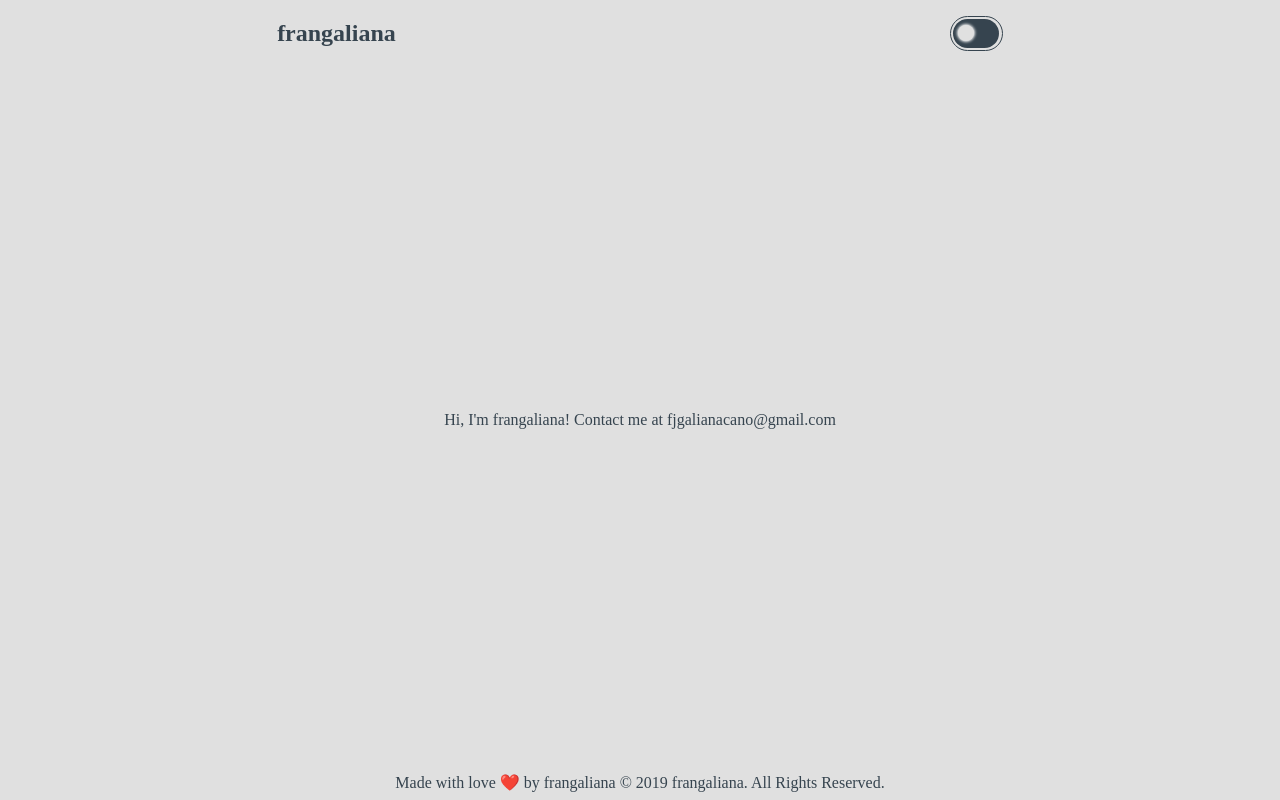
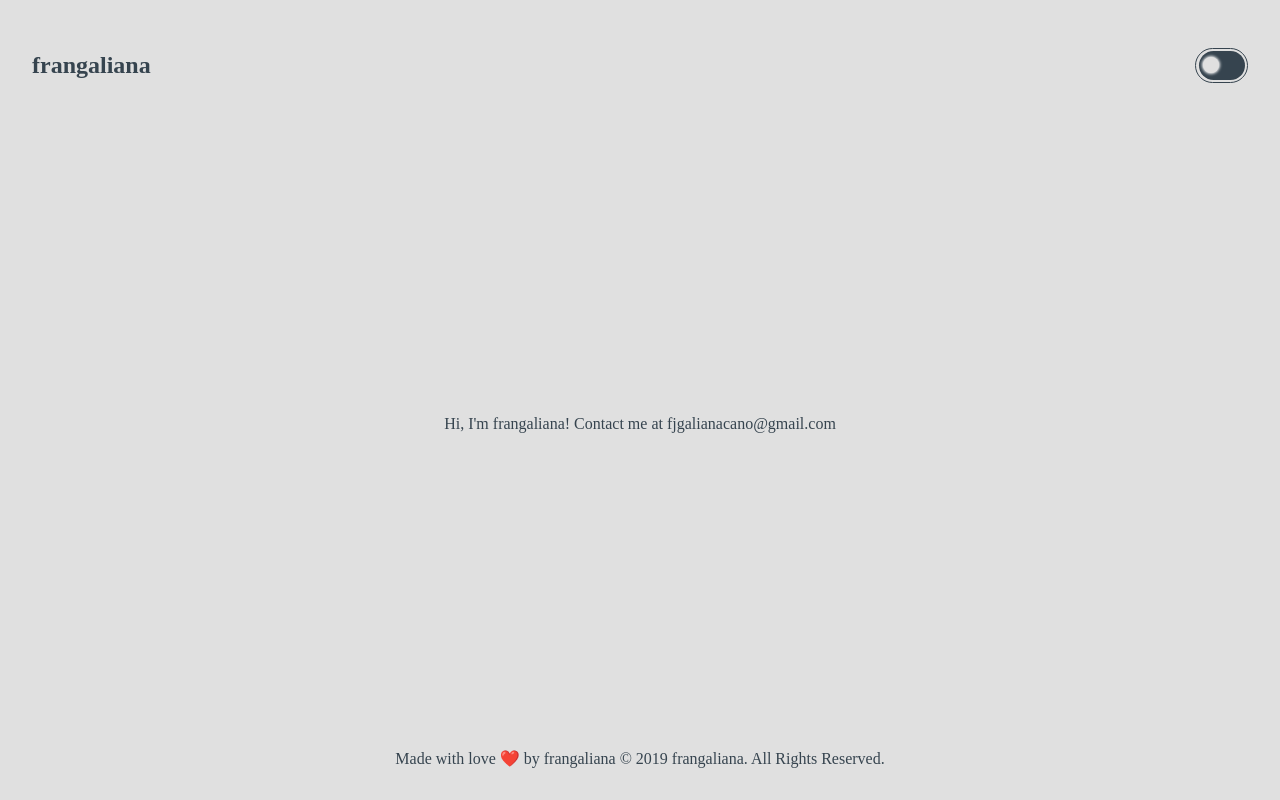
Before and after one commit to 4gustinDominguez/older-portfolio, a React app: page / in a window 1280 px wide. Built offline with nearby package versions, Linux system fonts and the light colour scheme; a web font is replaced by a local one.

Commit message:
master: modified layout styles

```diff
--- a/src/app.container.tsx
+++ b/src/app.container.tsx
@@ -20,7 +20,7 @@ const GlobalStyle = createGlobalStyle<GlobalStyleProps>`
   body{
     box-sizing: border-box;
     margin: 0;
-    padding: 0;
+    padding: 2em;
     font-family: ${({ theme: { typography } }): string => typography.fontFamily};
     color: ${({ mode, theme: { palette } }): string => palette[mode].font};
     background-color: ${({ mode, theme: { palette } }): string => palette[mode].background}
@@ -41,14 +41,14 @@ export const App: React.FC<AppProps> = () => {
           <GlobalStyle mode={mode} />
           <TagsHeader mode={mode} theme={theme} />
           <GeneralLayout
-            HeaderChildren={
+            Header={
               <>
                 <h1>frangaliana</h1>
                 <ModeSwitch toggleMode={handleMode} mode={mode} />
               </>
             }
-            ContentChildren={<>Hi, I&apos;m frangaliana! Contact me at fjgalianacano@gmail.com</>}
-            FooterChildren={<>Made with love ❤️ by frangaliana © 2019 frangaliana. All Rights Reserved.</>}
+            Content={<>Hi, I&apos;m frangaliana! Contact me at fjgalianacano@gmail.com</>}
+            Footer={<>Made with love ❤️ by frangaliana © 2019 frangaliana. All Rights Reserved.</>}
           ></GeneralLayout>
         </>
       </ThemeProvider>
--- a/src/common/mode-switch/mode-switch.styled.ts
+++ b/src/common/mode-switch/mode-switch.styled.ts
@@ -7,6 +7,7 @@ type CheckboxProps = {
 };
 
 export const CheckBoxWrapper = styled.div<CheckboxProps>`
+  flex-shrink: 0;
   position: relative;
   width: 3.3rem;
   height: 2.2rem;
--- a/src/layouts/general-layout/general-layout.component.tsx
+++ b/src/layouts/general-layout/general-layout.component.tsx
@@ -1,16 +1,16 @@
 import * as React from 'react';
-import { Header, Content, Footer, GeneralStyled } from './general-layout.styled';
+import { HeaderStyled, ContentStyled, FooterStyled, GeneralStyled } from './general-layout.styled';
 
 type GeneralLayoutProps = {
-  HeaderChildren: React.ReactNode;
-  ContentChildren: React.ReactNode;
-  FooterChildren: React.ReactNode;
+  Header: React.ReactNode;
+  Content: React.ReactNode;
+  Footer: React.ReactNode;
 };
 
-export const GeneralLayout: React.FC<GeneralLayoutProps> = ({ HeaderChildren, ContentChildren, FooterChildren }) => (
+export const GeneralLayout: React.FC<GeneralLayoutProps> = ({ Header, Content, Footer }) => (
   <GeneralStyled>
-    <Header>{HeaderChildren}</Header>
-    <Content>{ContentChildren}</Content>
-    <Footer>{FooterChildren}</Footer>
+    <HeaderStyled>{Header}</HeaderStyled>
+    <ContentStyled>{Content}</ContentStyled>
+    <FooterStyled>{Footer}</FooterStyled>
   </GeneralStyled>
 );
--- a/src/layouts/general-layout/general-layout.styled.ts
+++ b/src/layouts/general-layout/general-layout.styled.ts
@@ -1,28 +1,26 @@
 import styled from '../../styled-components';
 
 export const GeneralStyled = styled.div`
-  height: 100%
+  height: 100%;
   display: flex;
   flex-direction: column;
   justify-content: space-between;
 `;
 
-export const Header = styled.div`
+export const HeaderStyled = styled.header`
   display: flex;
-  justify-content: space-around;
+  justify-content: space-between;
   align-items: center;
 `;
 
-export const Content = styled.div`
+export const ContentStyled = styled.section`
   display: flex;
   justify-content: center;
   align-items: center;
-  margin: ${({ theme }) => theme.spacing(1)};
 `;
 
-export const Footer = styled.div`
+export const FooterStyled = styled.footer`
   display: flex;
   justify-content: center;
   align-items: end;
-  margin-bottom: ${({ theme }) => theme.spacing(1)};
 `;
```
